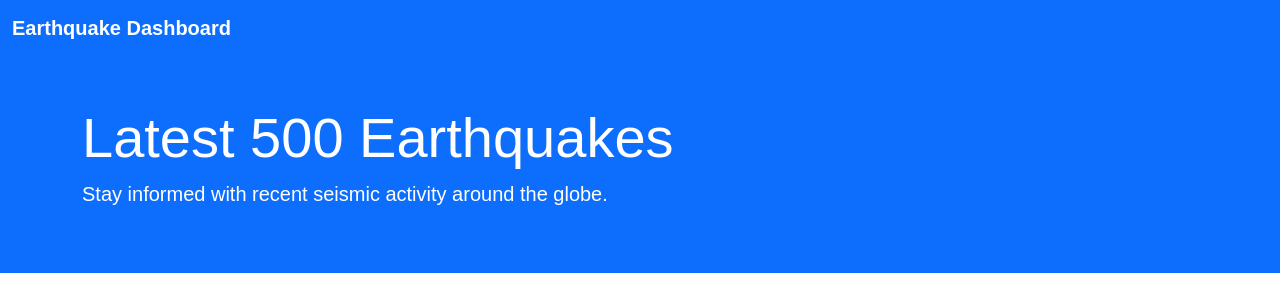
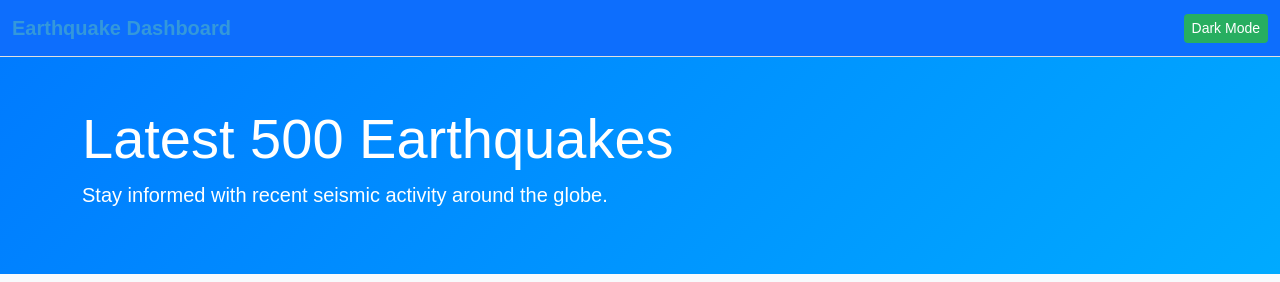
Before and after one commit to iCaran/EarthquakeDashboard, a Django app: page / in a window 1280 px wide. Shown: the top 282 px of the page. Run offline with Django 4.2, Linux system fonts and the light colour scheme; data that the repository does not hold is empty.

Commit message:
dark mode and readme

```diff
--- a/my_dashboard/earthquakes/static/earthquakes/script.js
+++ b/my_dashboard/earthquakes/static/earthquakes/script.js
@@ -158,3 +158,17 @@ document.addEventListener("DOMContentLoaded", function() {
   });
 
   });
+
+  document.getElementById("toggleTheme").addEventListener("click", function() {
+    const body = document.body;
+    body.classList.toggle("dark-mode");
+    body.classList.toggle("light-mode");
+
+    // Update navbar theme as well
+    const navbar = document.querySelector(".navbar");
+    navbar.classList.toggle("dark-mode");
+    navbar.classList.toggle("light-mode");
+
+    // Optionally, change the button text
+    this.textContent = body.classList.contains("dark-mode") ? "Light Mode" : "Dark Mode";
+  });
--- a/my_dashboard/earthquakes/static/earthquakes/style.css
+++ b/my_dashboard/earthquakes/static/earthquakes/style.css
@@ -53,3 +53,126 @@ th {
 tr:hover {
     background-color: #f1f1f1;
 }
+
+/* ======================= */
+/*         Light Mode      */
+/* ======================= */
+body.light-mode {
+    background-color: #F8FAFC;
+    color: #2C3E50;
+  }
+
+  body.light-mode .navbar {
+    background-color: #3498DB; /* Vibrant blue */
+    border-bottom: 1px solid #E0E0E0;
+  }
+
+  body.light-mode .table {
+    background-color: #FFFFFF;
+    color: #2C3E50;
+  }
+
+  body.light-mode .table thead {
+    background-color: #F2F2F2;
+  }
+
+  body.light-mode .table-bordered > :not(caption) > * > * {
+    border-color: #E0E0E0;
+  }
+
+  body.light-mode #applyFilters,
+  body.light-mode #toggleTheme,
+  body.light-mode #prevPage,
+  body.light-mode #nextPage {
+    background-color: #27AE60; /* Emerald green */
+    color: #FFFFFF;
+    border: none;
+  }
+
+  body.light-mode a {
+    color: #3498DB;
+  }
+
+  /* Hover/Focus states for light mode buttons */
+  body.light-mode #applyFilters:hover,
+  body.light-mode #toggleTheme:hover,
+  body.light-mode #prevPage:hover,
+  body.light-mode #nextPage:hover {
+    background-color: #1D9450; /* Slightly darker green */
+  }
+
+  /* ======================= */
+  /*         Dark Mode       */
+  /* ======================= */
+  body.dark-mode {
+    background-color: #1F1F1F;
+    color: #ECF0F1;
+  }
+
+  body.dark-mode .navbar {
+    background-color: #273746; /* Dark gray-blue */
+    border-bottom: 1px solid #444444;
+  }
+
+  body.dark-mode .table {
+    background-color: #2C2C2C;
+    color: #ECF0F1;
+  }
+
+  body.dark-mode .table thead {
+    background-color: #3A3A3A;
+  }
+
+  body.dark-mode .table-bordered > :not(caption) > * > * {
+    border-color: #444444;
+  }
+
+  body.dark-mode #applyFilters,
+  body.dark-mode #toggleTheme,
+  body.dark-mode #prevPage,
+  body.dark-mode #nextPage {
+    background-color: #27AE60; /* Keep emerald accent */
+    color: #FFFFFF;
+    border: none;
+  }
+
+  body.dark-mode a {
+    color: #5DADE2; /* Lightened blue for links */
+  }
+
+  /* Hover/Focus states for dark mode buttons */
+  body.dark-mode #applyFilters:hover,
+  body.dark-mode #toggleTheme:hover,
+  body.dark-mode #prevPage:hover,
+  body.dark-mode #nextPage:hover {
+    background-color: #1D9450; /* Slightly darker green */
+  }
+
+
+  tr:hover {
+    background-color: rgba(0, 123, 255, 0.1);
+  }
+
+  /* Animate the filter panel appearance */
+  .row.g-3 {
+    opacity: 0;
+    transform: translateY(-10px);
+    animation: fadeInUp 0.5s forwards;
+    animation-delay: 0.2s;
+  }
+
+  @keyframes fadeInUp {
+    to {
+      opacity: 1;
+      transform: translateY(0);
+    }
+  }
+
+  a:hover {
+    text-decoration: underline;
+    transition: text-decoration 0.3s ease;
+  }
+
+  section.bg-primary {
+    background: linear-gradient(135deg, #007bff, #00aaff);
+  }
--- a/my_dashboard/earthquakes/templates/earthquakes/dashboard.html
+++ b/my_dashboard/earthquakes/templates/earthquakes/dashboard.html
@@ -15,13 +15,18 @@
   <!-- Custom CSS -->
   <link rel="stylesheet" href="{% static 'earthquakes/style.css' %}">
 </head>
-<body>
+<body class="light-mode">
   <!-- Navigation / Header Section -->
   <nav class="navbar navbar-expand-lg navbar-dark bg-primary">
     <div class="container-fluid">
       <a class="navbar-brand fw-bold" href="#">Earthquake Dashboard</a>
+      <!-- Dark Mode Toggle -->
+      <button id="toggleTheme" class="btn btn-sm btn-outline-light ms-auto">
+        Dark Mode
+      </button>
     </div>
   </nav>
+
 
   <!-- Hero Section -->
   <section class="bg-primary text-white py-5 mb-4">
```
Also changed, not shown: README.md.
